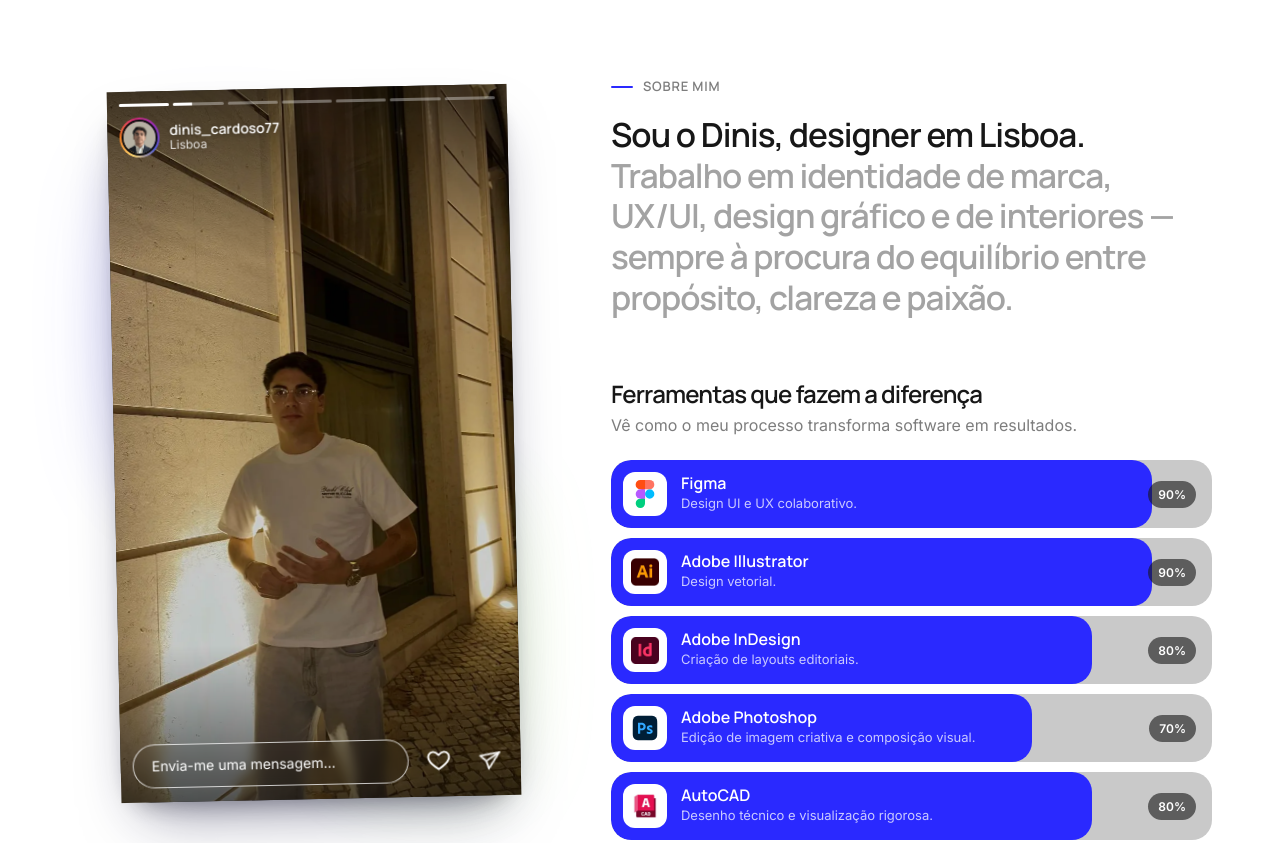
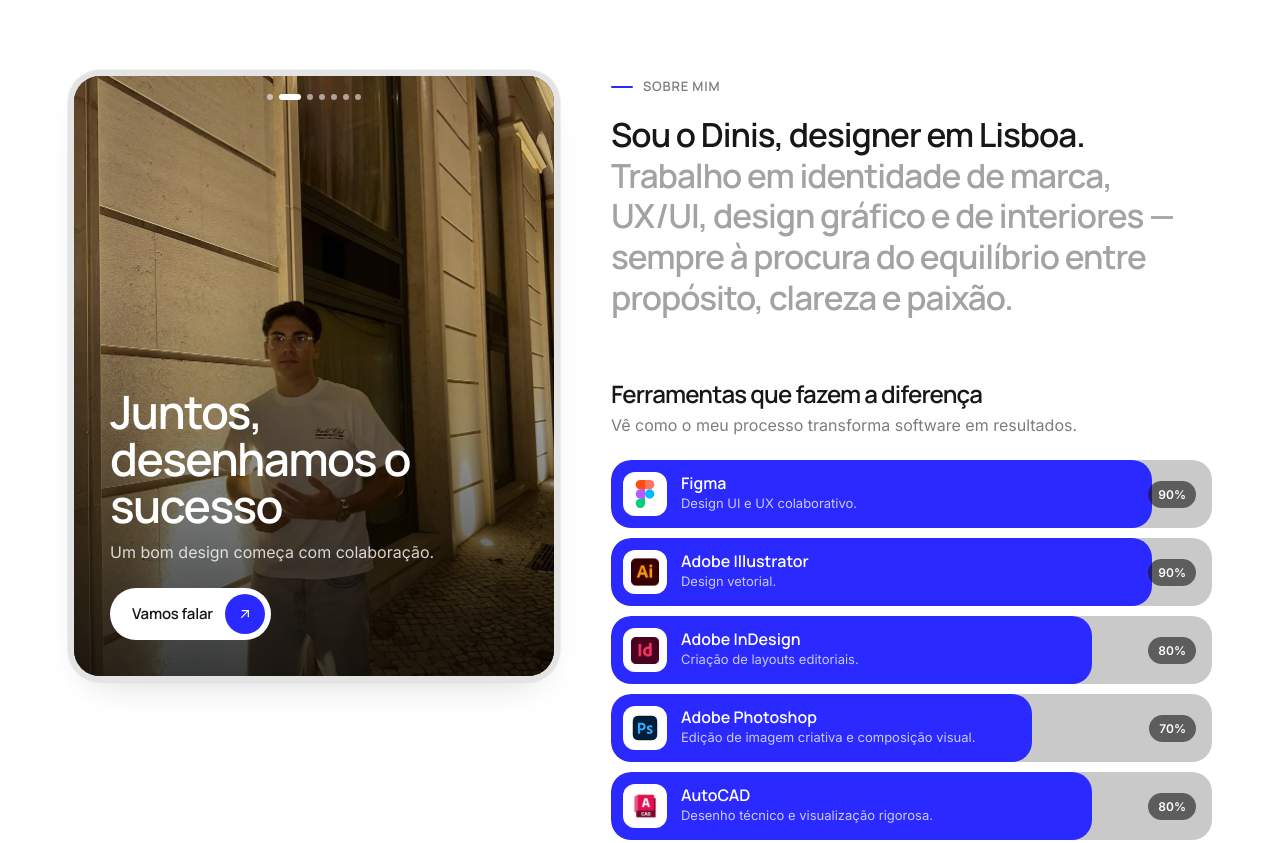
Before and after one commit to Skies333/dinis-cardoso, a plain HTML site: page index.html in a window 1280 px wide. Shown: the part 3100-3943 px from the top of the page. Drawn offline with Linux system fonts and the light colour scheme.

Commit message:
Sobre mim: cartão original com as fotos a alternar
Co-Authored-By: Claude Opus 5.5 <noreply@anthropic.com>
Claude-Session: https://claude.ai/code/session_017ewHNcAXVDPRRYUgJkUYqb

```diff
--- a/assets/css/style.css
+++ b/assets/css/style.css
@@ -965,3 +965,12 @@ html{scrollbar-color:rgba(0,0,0,.16) #fff}
 @keyframes burst{0%{opacity:0;transform:scale(.3)}25%{opacity:1;transform:scale(1.15)}45%{transform:scale(.95)}70%{opacity:1;transform:scale(1)}100%{opacity:0;transform:scale(1) translateY(-30px)}}
 @media (max-width:1000px){.story-wrap{position:relative;top:0}.story{max-width:360px}}
 @media (prefers-reduced-motion:reduce){.st-slide,.st-slide.on{transform:none;transition:opacity .2s}.story{transform:none}}
+
+/* ---------- About card: photo crossfade ---------- */
+.about-photo .ap-slides{position:absolute;inset:0}
+.about-photo .ap-slide{position:absolute;inset:0;width:100%;height:100%;object-fit:cover;object-position:var(--x,50%) 30%;opacity:0;transition:opacity 1.2s ease}
+.about-photo .ap-slide.on{opacity:1}
+.about-photo .ap-dots{position:absolute;top:18px;left:0;right:0;z-index:2;display:flex;justify-content:center;gap:6px}
+.about-photo .ap-dots i{width:6px;height:6px;border-radius:999px;background:rgba(255,255,255,.55);transition:width .5s var(--ease),background .5s}
+.about-photo .ap-dots i.on{width:22px;background:#fff}
+.about-photo .over{z-index:1}
--- a/assets/js/main.js
+++ b/assets/js/main.js
@@ -308,6 +308,20 @@
     });
   }
 
+  // About card: crossfade through photos
+  var apS = document.querySelectorAll('.about-photo .ap-slide'), apD = document.querySelectorAll('.about-photo .ap-dots i');
+  if (apS.length > 1) {
+    var apI = 0, apVis = true;
+    var apCard = document.querySelector('.about-photo');
+    if ('IntersectionObserver' in window) new IntersectionObserver(function (es) { apVis = es[0].isIntersecting; }).observe(apCard);
+    setInterval(function () {
+      if (!apVis || document.hidden) return;
+      apS[apI].classList.remove('on'); if (apD[apI]) apD[apI].classList.remove('on');
+      apI = (apI + 1) % apS.length;
+      apS[apI].classList.add('on'); if (apD[apI]) apD[apI].classList.add('on');
+    }, 3800);
+  }
+
   var y = document.querySelector('[data-year]');
   if (y) y.textContent = new Date().getFullYear();
 })();
--- a/index.html
+++ b/index.html
@@ -139,24 +139,15 @@
 
 <section class="section" id="about" aria-labelledby="about-title">
   <div class="wrap about-grid">
-    <div class="story-wrap rv">
-      <div class="story" tabindex="0" role="region" aria-roledescription="carousel" aria-label="Fotografias de Dinis Cardoso">
-        <div class="st-bars" aria-hidden="true"><i><b></b></i><i><b></b></i><i><b></b></i><i><b></b></i><i><b></b></i><i><b></b></i><i><b></b></i></div>
-        <div class="st-head">
-          <span class="st-ring"><img src="assets/img/avatar.webp" alt="" width="36" height="36"></span>
-          <span class="st-who"><b>dinis_cardoso77</b><small>Lisboa</small></span>
-          <span class="st-state" aria-hidden="true"><svg viewBox="0 0 24 24" fill="none" stroke="currentColor" stroke-width="1.8" stroke-linecap="round" stroke-linejoin="round" aria-hidden="true"><path d="M9 5v14"/><path d="M15 5v14"/></svg></span>
-        </div>
-        <div class="st-slides"><img class="st-slide on" src="assets/img/story-1.webp" alt="Fotografia 1 de 7" style="--x:48%" decoding="async"><img class="st-slide" src="assets/img/story-2.webp" alt="Fotografia 2 de 7" style="--x:46%" decoding="async"><img class="st-slide" src="assets/img/story-3.webp" alt="Fotografia 3 de 7" style="--x:44%" loading=lazy decoding="async"><img class="st-slide" src="assets/img/story-4.webp" alt="Fotografia 4 de 7" style="--x:46%" loading=lazy decoding="async"><img class="st-slide" src="assets/img/story-5.webp" alt="Fotografia 5 de 7" style="--x:36%" loading=lazy decoding="async"><img class="st-slide" src="assets/img/story-6.webp" alt="Fotografia 6 de 7" style="--x:52%" loading=lazy decoding="async"><img class="st-slide" src="assets/img/story-7.webp" alt="Fotografia 7 de 7" style="--x:56%" loading=lazy decoding="async"></div>
-        <button class="st-tap st-prev" type="button" aria-label="Anterior"></button>
-        <button class="st-tap st-next" type="button" aria-label="Seguinte"></button>
-        <div class="st-foot">
-          <a class="st-reply" href="#contact">Envia-me uma mensagem…</a>
-          <button class="st-like" type="button" aria-label="Gosto" aria-pressed="false"><svg viewBox="0 0 24 24" fill="none" stroke="currentColor" stroke-width="1.8" stroke-linecap="round" stroke-linejoin="round" aria-hidden="true"><path d="M12 20s-7.5-4.6-9.3-9.2C1.4 7.4 3.6 4 7 4c2 0 3.4 1.1 5 3 1.6-1.9 3-3 5-3 3.4 0 5.6 3.4 4.3 6.8C19.5 15.4 12 20 12 20Z"/></svg></button>
-          <a class="st-send" href="https://www.instagram.com/dinis_cardoso77/" target="_blank" rel="noopener" aria-label="Abrir o Instagram"><svg viewBox="0 0 24 24" fill="none" stroke="currentColor" stroke-width="1.8" stroke-linecap="round" stroke-linejoin="round" aria-hidden="true"><path d="M21 3 10 14"/><path d="m21 3-7 18-4-7-7-4 18-7Z"/></svg></a>
-        </div>
+    <div class="about-photo bezel rv"><div class="inner">
+      <div class="ap-slides"><img class="ap-slide on" src="assets/img/story-1.webp" alt="Fotografia 1 de 7" style="--x:48%" decoding="async"><img class="ap-slide" src="assets/img/story-2.webp" alt="Fotografia 2 de 7" style="--x:46%" decoding="async"><img class="ap-slide" src="assets/img/story-3.webp" alt="Fotografia 3 de 7" style="--x:44%" decoding="async"><img class="ap-slide" src="assets/img/story-4.webp" alt="Fotografia 4 de 7" style="--x:46%" decoding="async"><img class="ap-slide" src="assets/img/story-5.webp" alt="Fotografia 5 de 7" style="--x:36%" decoding="async"><img class="ap-slide" src="assets/img/story-6.webp" alt="Fotografia 6 de 7" style="--x:52%" decoding="async"><img class="ap-slide" src="assets/img/story-7.webp" alt="Fotografia 7 de 7" style="--x:56%" decoding="async"></div>
+      <div class="ap-dots" aria-hidden="true"><i class=on></i><i></i><i></i><i></i><i></i><i></i><i></i></div>
+      <div class="over">
+        <h3>Juntos, desenhamos o sucesso</h3>
+        <p>Um bom design começa com colaboração.</p>
+        <a class="btn btn-white" href="#contact">Vamos falar <span class="dot"><svg viewBox="0 0 24 24" fill="none" stroke="currentColor" stroke-width="1.8" stroke-linecap="round" stroke-linejoin="round" aria-hidden="true"><path d="M7 17 17 7"/><path d="M8 7h9v9"/></svg></span></a>
       </div>
-    </div>
+    </div></div>
     <div>
       <span class="kicker rv">Sobre mim</span>
       <h2 id="about-title" class="sr">Sobre mim</h2>
```
Also changed, not shown: en/index.html (+8 -17 lines).
